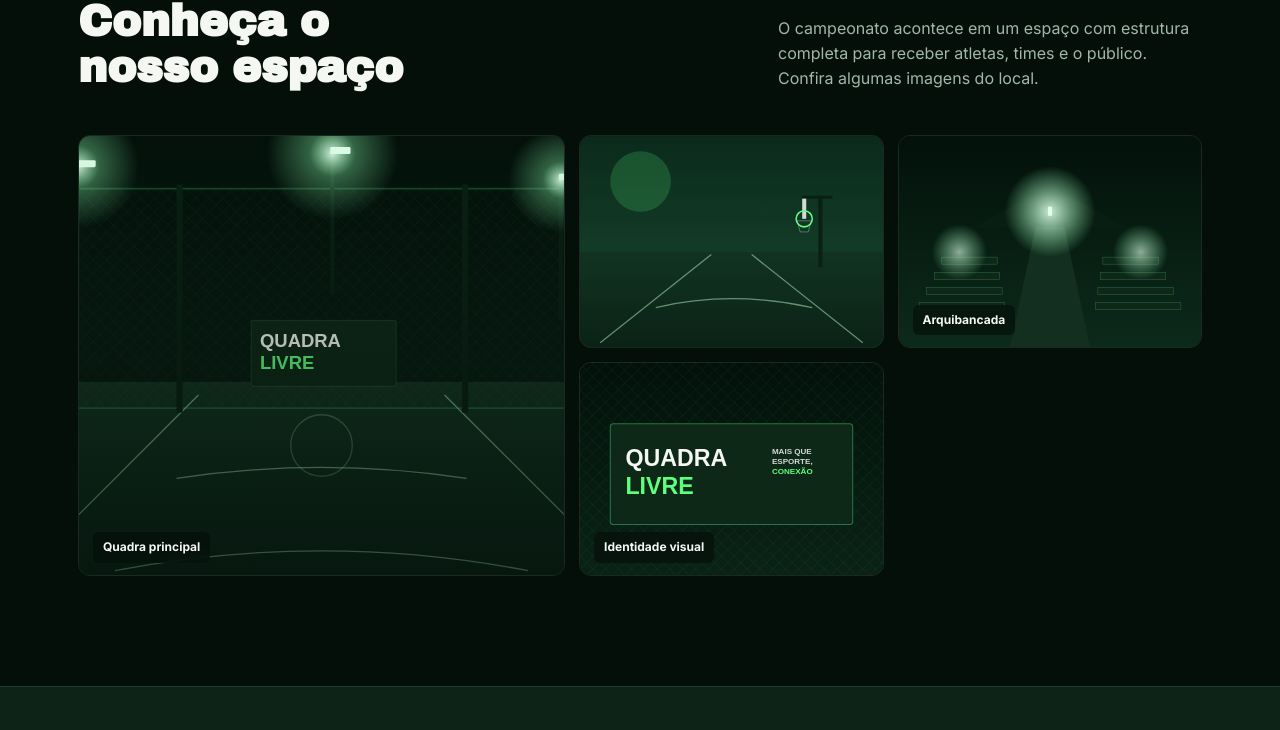
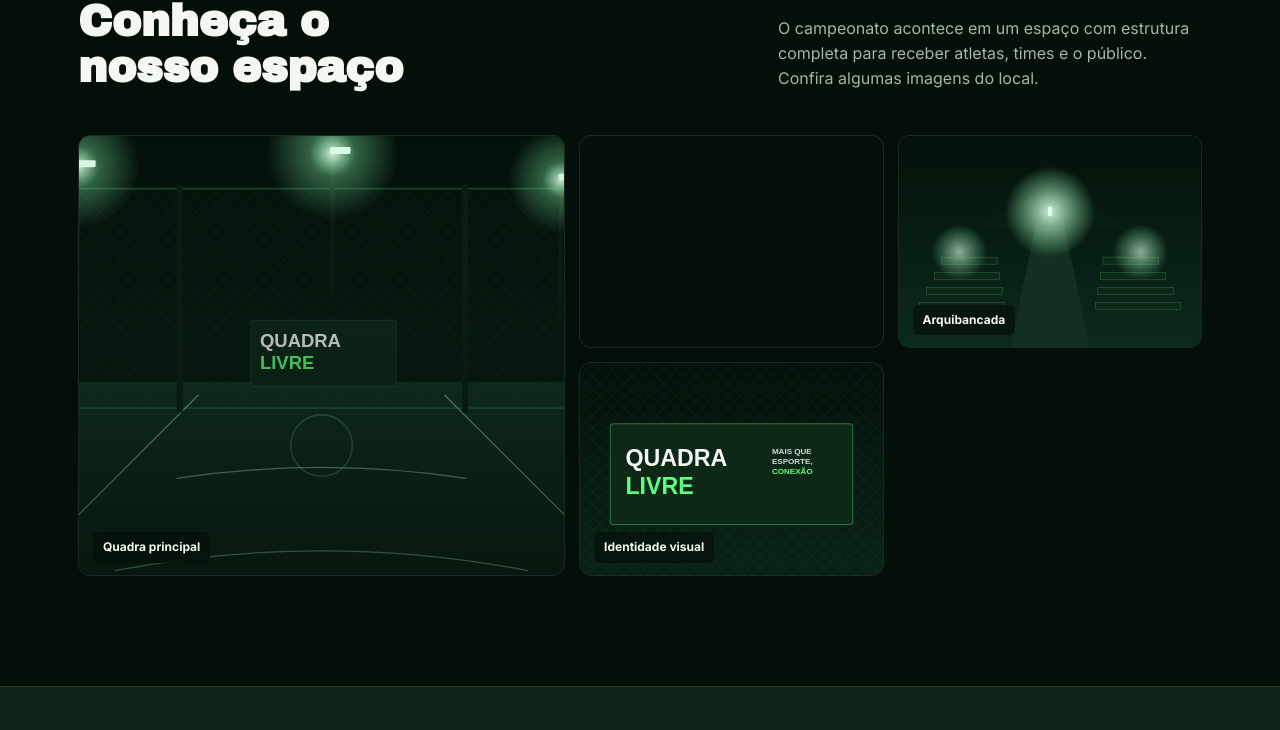
Before and after one commit to Afonsolinfo3/Quadralivre, a website: page index.html in a window 1280 px wide. Shown: the part 2619-3349 px from the top of the page. Drawn offline with Linux system fonts and the light colour scheme.

Commit message:
Update index.html

```diff
--- a/index.html
+++ b/index.html
@@ -149,7 +149,7 @@
           <figcaption>Quadra principal</figcaption>
         </figure>
         <figure class="lightbox-trigger" data-full="img/court-hoop.svg">
-          <img src="img/court-hoop.svg" alt="Cesta de basquete na quadra ao entardecer">
+          <!-- <img src="img/court-hoop.svg" alt="Cesta de basquete na quadra ao entardecer"> -->
           <!-- <figcaption>Cesta de basquete</figcaption> -->
         </figure>
         <figure class="lightbox-trigger" data-full="img/bleachers.svg">
```
